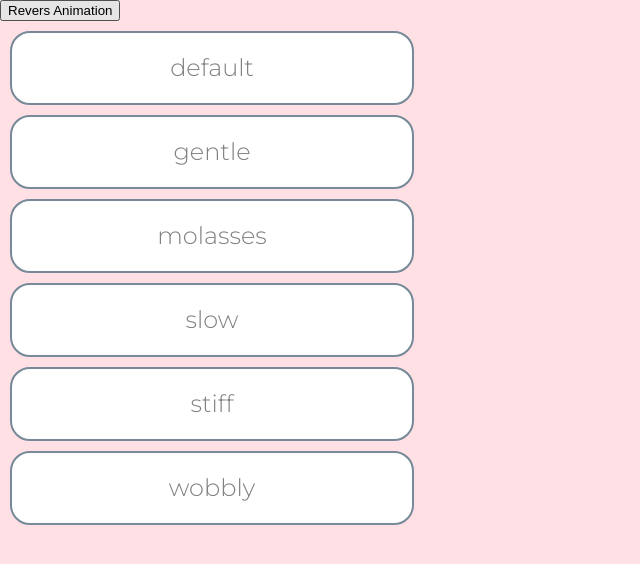
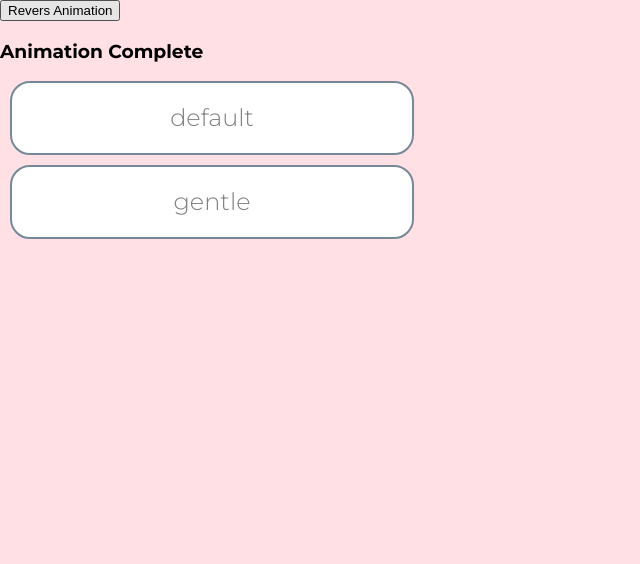
Before and after one commit to Raylin009/youtube_clone, a React app: page / in a window 1280 px wide. Shown: the top 564 px of the page, without its empty margins (0-640 px from the left). Built offline with nearby package versions, Linux system fonts and the light colour scheme.

Commit message:
*BUG* 'Animation complete' should render immediatly after box1 and box2 finish their animation

```diff
--- a/src/Components/Box1.jsx
+++ b/src/Components/Box1.jsx
@@ -1,7 +1,7 @@
 import React, { useState } from 'react';
 import {useSpring, animated, config} from 'react-spring'
 
-const Box1 = ({ id, mod, reverse, onComplete}) => {
+const Box1 = ({ id, mod, reverse, onRest}) => {
   const props = useSpring({opacity: 1, from: {opacity: 0}, config: mod});
   const grow = useSpring({
     width: 400,
@@ -9,6 +9,7 @@ const Box1 = ({ id, mod, reverse, onComplete}) => {
     config: config[mod],
     reset: true,
     reverse,
+    onRest,
   })
 
   return (
--- a/src/Components/PlayGround.jsx
+++ b/src/Components/PlayGround.jsx
@@ -2,20 +2,42 @@ import React, { useState } from 'react';
 import Box from './Box1.jsx'
 
 const PlayGround = () => {
-  const [mods, changeConfig] = useState(['default', 'gentle', 'molasses', 'slow', 'stiff', 'wobbly']);
-
+  // const [mods, changeConfig] = useState(['default', 'gentle', 'molasses', 'slow', 'stiff', 'wobbly']);
+  // const [phase, update] = useState([0,0,0,0,0,0]);
+  const [phase, update] = useState([0,0]);
   const [reverse, toggle] = useState(false);
 
   return (
     <div className="container">
       <button onClick={() => toggle(!reverse)}>Revers Animation</button>
+      {/* {phase[0] > 0 && phase[1] > 0 && phase[2] > 0 && phase[3] > 0 && phase[4] > 0 && phase[5] > 0 &&(
+        <h3>About god damn time</h3>
+      )} */}
+      {/* {
+        mods.map((ele, index)=> (
+          <Box
+            key={`${index}`}
+            id={index}
+            mod={ele}
+            reverse={reverse}
+            onRest={() => !phase[index] && update([
+              ...phase.slice(0,index),
+              phase[index] + 1,
+              ...phase.slice(index + 1),
+            ])}
+          />
+        ))
+      } */}
+      {phase[0] > 0 && phase[1] > 0 && (
+        <h3>Animation Complete</h3>
+      )}
 
-      <Box id="0" mod={'default'} reverse={reverse} onComplete={null}/>
-      <Box id="1" mod={'gentle'} reverse={reverse} onComplete={null}/>
-      <Box id="2" mod={'molasses'} reverse={reverse} onComplete={null}/>
+      <Box id="0" mod={'default'} reverse={reverse} onRest={() => !phase[0] && update([phase[0] + 1, phase[1]])}/>
+      <Box id="1" mod={'gentle'} reverse={reverse} onRest={() => !phase[1] && update([phase[0], phase[1] + 1])}/>
+      {/* <Box id="2" mod={'molasses'} reverse={reverse} onComplete={null}/>
       <Box id="3" mod={'slow'} reverse={reverse} onComplete={null}/>
       <Box id="4" mod={'stiff'} reverse={reverse} onComplete={null}/>
-      <Box id="5" mod={'wobbly'} reverse={reverse} onComplete={null}/>
+      <Box id="5" mod={'wobbly'} reverse={reverse} onComplete={null}/> */}
 
     </div>
   )
```
Also changed, not shown: 1 other file (tests, documents, lock files or other folders).
